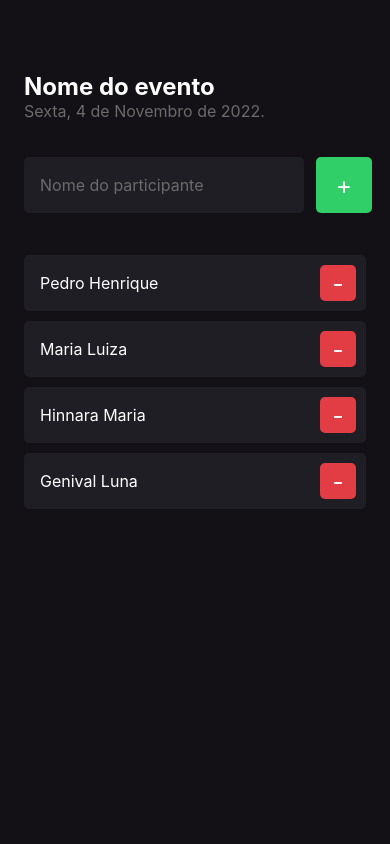
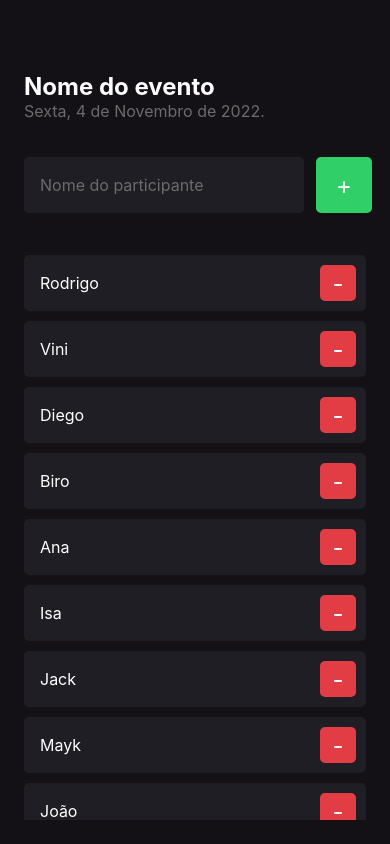
Before and after one commit to pedroesmerio/ReactNativePJ01, a React Native app: screen / in a window 390 px wide. Built offline with nearby package versions, Linux system fonts and the light colour scheme.

Commit message:
Feat: Creating List map with Scrollview

```diff
--- a/src/screens/Home/index.tsx
+++ b/src/screens/Home/index.tsx
@@ -1,9 +1,11 @@
-import { Text, TextInput, TouchableOpacity, View } from "react-native";
+import { ScrollView, Text, TextInput, TouchableOpacity, View } from "react-native";
 import { Participant } from "../components/Participant";
 
 import { styles } from "./style";
 
 export function Home() {
+
+  const participants = ['Rodrigo', 'Vini', 'Diego', 'Biro', 'Ana', 'Isa', 'Jack', 'Mayk', 'João', 'Pedro', 'Thiago'];
 
   function handleParticipantAdd() {
     console.log(`Você clicou em adicionar participante!`);
@@ -38,11 +40,16 @@
           </Text>
         </TouchableOpacity>
       </View>
-
-      <Participant name={"Pedro Henrique"} onRemove={() => handleParticipantRemove("Pedro Esmerio")} />
-      <Participant name={"Maria Luiza"} onRemove={() => handleParticipantRemove("Maria Luiza")} />
-      <Participant name={"Hinnara Maria"} onRemove={() => handleParticipantRemove("Hinnara Maria")} />
-      <Participant name={"Genival Luna"} onRemove={() => handleParticipantRemove("Genival Luna")} />
+      <ScrollView showsVerticalScrollIndicator={false}>
+        {
+          participants.map(participant => (
+            <Participant
+              key={participant}
+              name={participant}
+              onRemove={() => handleParticipantRemove("Pedro Esmerio")} />
+          ))
+        }
+      </ScrollView>
     </View>
   )
 }
```
